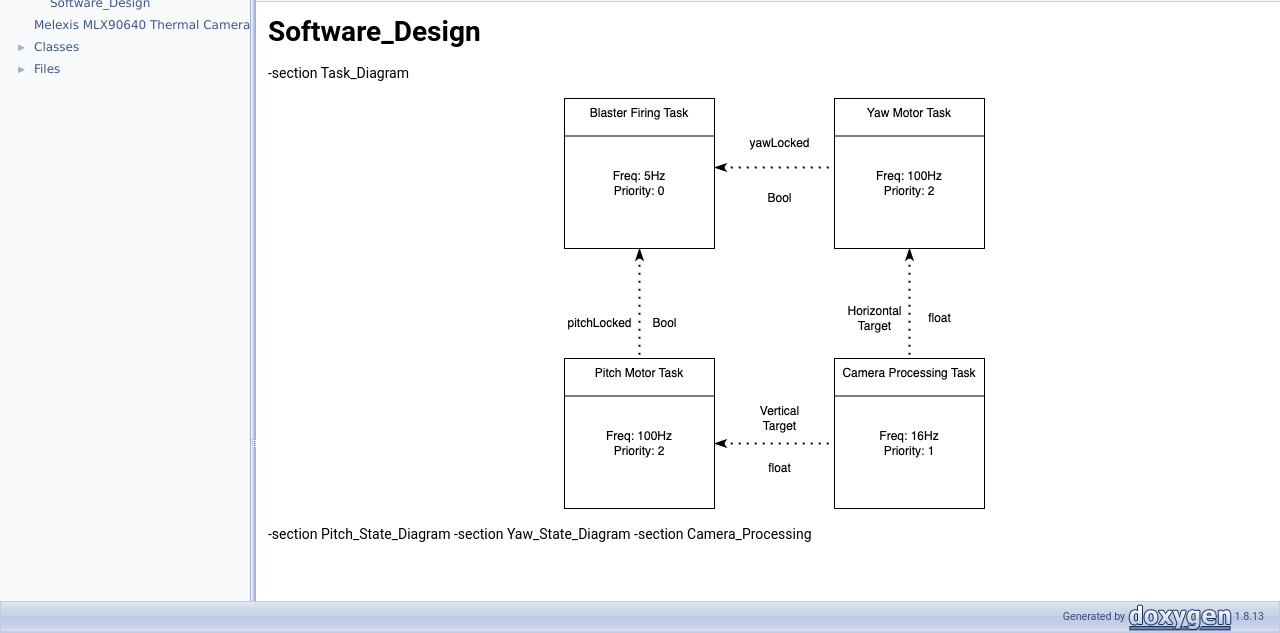
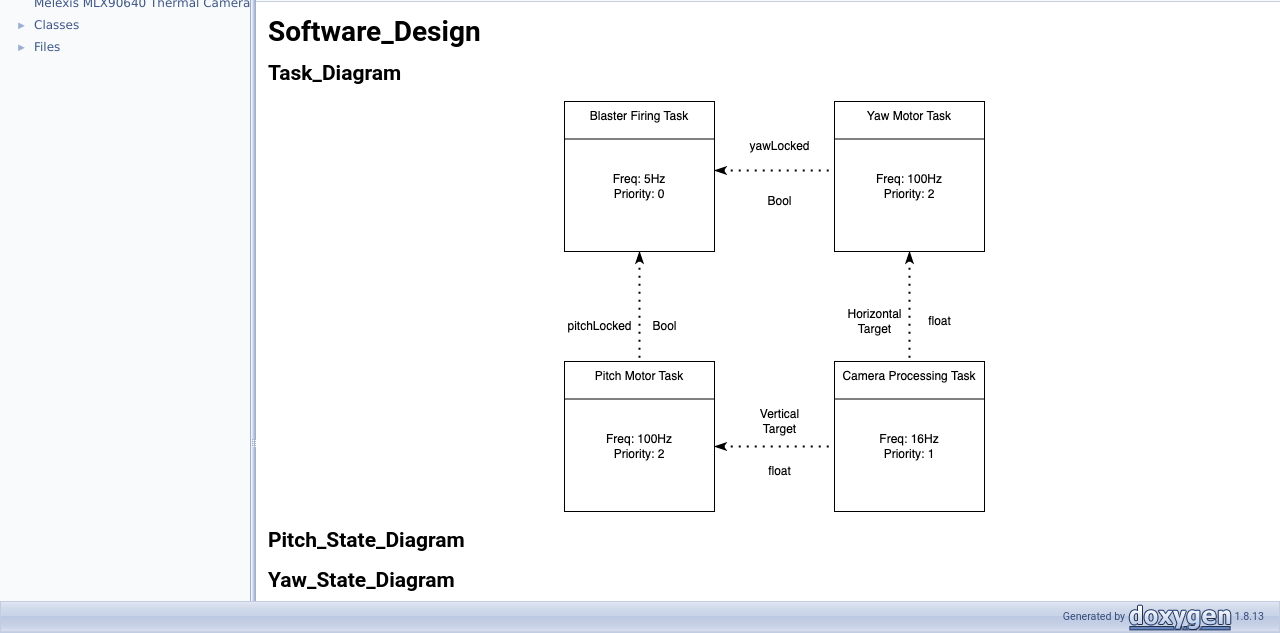
Before and after one commit to tcavarno/ME405_Term_Proj, a plain HTML site: page docs/index.html in a window 1280 px wide. Shown: the part 167-800 px from the top of the page. Drawn offline with Linux system fonts and the light colour scheme.

Commit message:
mo stuff

```diff
--- a/docs/index.html
+++ b/docs/index.html
@@ -87,10 +87,16 @@ $(document).ready(function(){initNavTree('index.html','');});
 <div class="contents">
 <div class="textblock"><h1><a class="anchor" id="Software_Design"></a>
 Software_Design</h1>
-<p>-section Task_Diagram </p><div class="image">
+<h2><a class="anchor" id="Task_Diagram"></a>
+Task_Diagram</h2>
+<div class="image">
 <img src="Task_Diagram.drawio.png" alt="Task_Diagram.drawio.png"/>
 </div>
-<p> -section Pitch_State_Diagram -section Yaw_State_Diagram -section Camera_Processing </p>
+ <h2><a class="anchor" id="Pitch_State_Diagram"></a>
+Pitch_State_Diagram</h2>
+<h2><a class="anchor" id="Yaw_State_Diagram"></a>
+Yaw_State_Diagram</h2>
+<p>Camera_Processing </p>
 </div></div><!-- contents -->
 </div><!-- doc-content -->
 <!-- start footer part -->
--- a/docs/navtreedata.js
+++ b/docs/navtreedata.js
@@ -2,7 +2,11 @@ var NAVTREE =
 [
   [ "ME 405 Term Project", "index.html", [
     [ "ME405", "index.html", [
-      [ "Software_Design", "index.html#Software_Design", null ]
+      [ "Software_Design", "index.html#Software_Design", [
+        [ "Task_Diagram", "index.html#Task_Diagram", null ],
+        [ "Pitch_State_Diagram", "index.html#Pitch_State_Diagram", null ],
+        [ "Yaw_State_Diagram", "index.html#Yaw_State_Diagram", null ]
+      ] ]
     ] ],
     [ "Melexis MLX90640 Thermal Camera Drivers", "autotoc_md0.html", null ],
     [ "Classes", "annotated.html", [
--- a/docs/navtreeindex0.js
+++ b/docs/navtreeindex0.js
@@ -1,12 +1,12 @@
 var NAVTREEINDEX0 =
 {
 ".html":[2,0,2],
+".html":[2,0,4],
+".html":[2,0,6],
+".html":[2,0,7],
+".html":[2,0,8],
 ".html":[2,0,3],
-".html":[2,0,7],
-".html":[2,0,4],
-".html":[2,0,8],
 ".html":[2,0,5],
-".html":[2,0,6],
 "ClosedLoopController_8py.html":[3,0,0,0],
 "EncoderReader_8py.html":[3,0,0,2],
 "MotorDriver_8py.html":[3,0,0,4],
@@ -112,9 +112,12 @@ var NAVTREEINDEX0 =
 "functions_func.html":[2,3,1],
 "functions_vars.html":[2,3,2],
 "hierarchy.html":[2,2],
+"index.html":[0],
 "index.html":[],
-"index.html":[0],
+"index.html#Pitch_State_Diagram":[0,0,1],
 "index.html#Software_Design":[0,0],
+"index.html#Task_Diagram":[0,0,0],
+"index.html#Yaw_State_Diagram":[0,0,2],
 "mlx__cam_8py.html":[3,0,0,3],
 "pages.html":[],
 "task__share_8py.html":[3,0,0,5],
```
Also changed, not shown: 1 other file.
